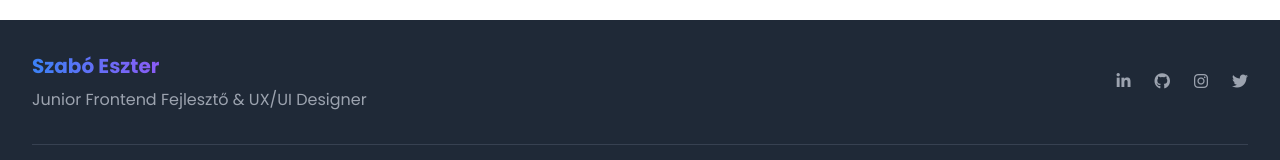
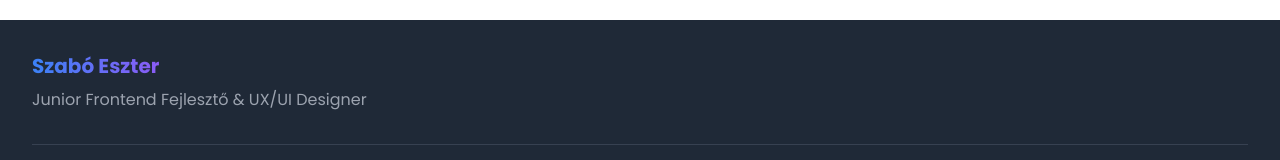
Before and after one commit to Mazaine/portfolio, a plain HTML site: page index.html in a window 1280 px wide. Shown: the part 3027-3187 px from the top of the page. Drawn offline with nearby package versions, Linux system fonts and the light colour scheme.

Commit message:
Update index.html

```diff
--- a/index.html
+++ b/index.html
@@ -417,20 +417,7 @@
                     <p class="text-gray-400 mt-2">Junior Frontend Fejlesztő & UX/UI Designer</p>
                 </div>
 
-                <div class="flex space-x-6">
-                    <a href="#" class="text-gray-400 hover:text-white transition">
-                        <i class="fab fa-linkedin-in"></i>
-                    </a>
-                    <a href="#" class="text-gray-400 hover:text-white transition">
-                        <i class="fab fa-github"></i>
-                    </a>
-                    <a href="#" class="text-gray-400 hover:text-white transition">
-                        <i class="fab fa-instagram"></i>
-                    </a>
-                    <a href="#" class="text-gray-400 hover:text-white transition">
-                        <i class="fab fa-twitter"></i>
-                    </a>
-                </div>
+
             </div>
 
             <div class="mt-8 pt-8 border-t border-gray-700 text-center text-gray-400">
```
